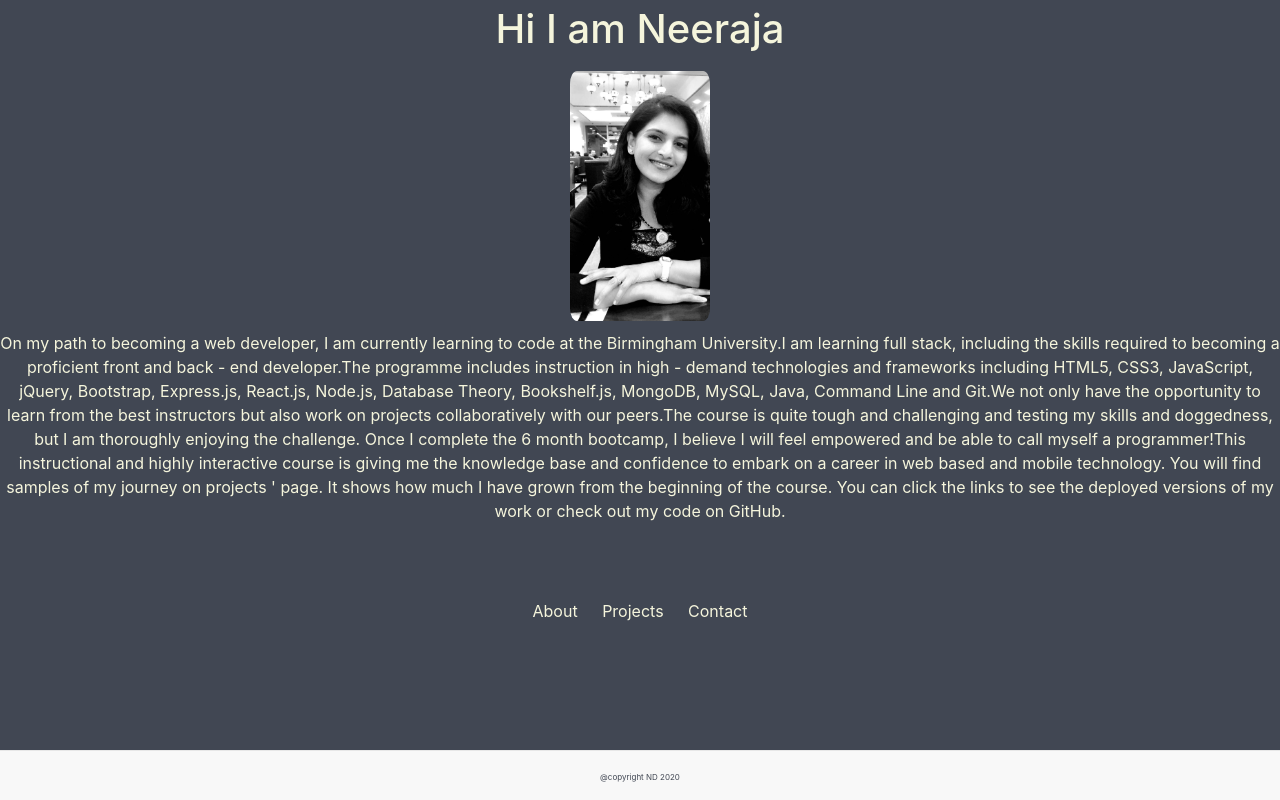
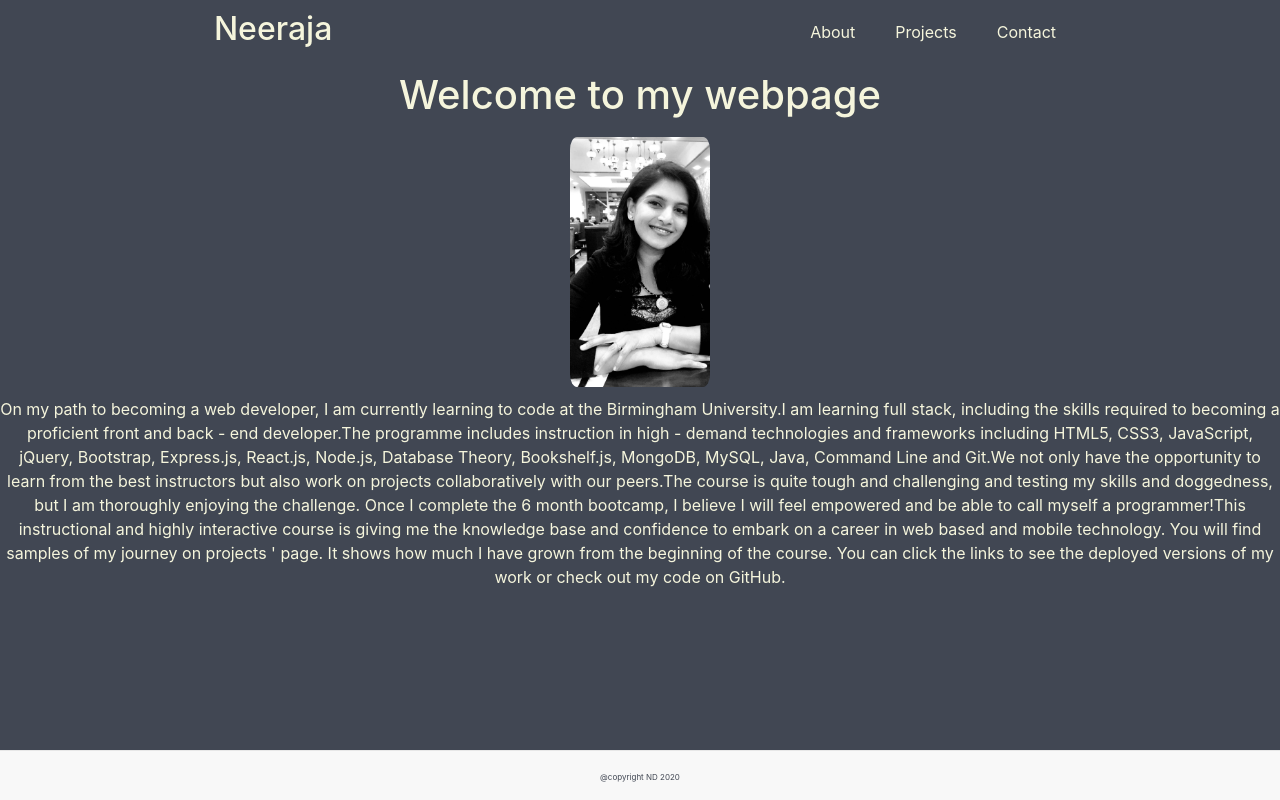
Before and after one commit to NeerajaDjea/react-portfolio, a React (Create React App) app: page / in a window 1280 px wide. Built offline with nearby package versions, Linux system fonts and the light colour scheme.

Commit message:
added header

```diff
--- a/src/App.css
+++ b/src/App.css
@@ -46,13 +46,12 @@ body {
 #link {
     text-decoration: none;
     color: beige;
-    margin: 10px;
+    margin-left: 40px;
 }
 
 #link:hover {
-    color: rgb(19, 18, 19);
     -webkit-transform: scale(2.4);
-    transform: scale(2.0);
+    transform: scale(1.5);
     -webkit-transition: 1s;
     transition: 0.5s;
 }
@@ -120,8 +119,25 @@ h1 {
     margin-top: 15px;
 }
 
-.navgation {
-    margin-top: 150px;
+.navigation-sub {
+    margin-top: 0px;
+    padding: 20px;
+    display: flex;
+    justify-content: space-evenly;
+}
+
+.header {
+    width: 100%
+}
+
+.name-title {
+    background-color: none;
+    padding: 10px;
+}
+
+.navigation {
+    display: flex;
+    justify-content: space-around;
 }
 
 
--- a/src/App.js
+++ b/src/App.js
@@ -1,43 +1,13 @@
 import React from 'react';
-// import logo from './logo.svg';
-// Import the BrowserRouter, Route and Link components
 import { BrowserRouter, Route, Link } from 'react-router-dom';
 import Projects from './components/Projects.js';
 import About from './components/About.js';
 import Contact from './components/Contact.js';
 import './App.css';
-import NavBar from './components/NavBar';
+import Home from './components/Home';
 
 function App() {
-  return (
-    <NavBar />
-
-    // <BrowserRouter>
-    //   <div className='App'>
-    //     <h1> React Portfolio </h1>
-    //     <Route exact path='/' component={About} />
-    //     <Route path='/projects' component={Projects} />
-    //     <Route path='/contacts' component={Contact} />
-
-    //     <div className='navigation'>
-    //       <div className='navigation-sub'>
-    //         <Link id='link' to='/' className='item'>
-    //           {' '}
-    //           About{' '}
-    //         </Link>
-    //         <Link id='link' to='/projects' className='item'>
-    //           {' '}
-    //           Projects{' '}
-    //         </Link>
-    //         <Link id='link' to='/contacts' className='item'>
-    //           {' '}
-    //           Contact{' '}
-    //         </Link>
-    //       </div>
-    //     </div>
-    //   </div>
-    // </BrowserRouter>
-  );
+  return <Home />;
 }
 
 export default App;
--- a/src/components/About.js
+++ b/src/components/About.js
@@ -1,12 +1,14 @@
 import React from 'react';
 import Pic from '../pic.png';
 import Footer from './Footer';
+import Header from './Header';
 
 function About() {
   return (
     <div>
       <div class='anim'>
-        <h1> Hi I am Neeraja </h1>{' '}
+        <Header />
+        <h1> Welcome to my webpage </h1>{' '}
       </div>
       <img
         style={{ height: '250px', margin: '10px', 'border-radius': '5%' }}
--- a/src/components/Contact.js
+++ b/src/components/Contact.js
@@ -1,9 +1,12 @@
 import React from 'react';
 import Footer from './Footer';
+import Header from './Header';
 
 import { Form, Button } from 'react-bootstrap';
 function Contact() {
   return (
+    <div>
+      <Header />
       <div class='main-container'>
         <form
           action='mailto:neeru.jai@gmail.com'
@@ -39,6 +42,7 @@ function Contact() {
         </form>
         <Footer />
       </div>
+    </div>
   );
 }
 
--- a/src/components/Header.js
+++ b/src/components/Header.js
@@ -0,0 +1,33 @@
+import React from 'react';
+import { BrowserRouter, Route, Link } from 'react-router-dom';
+import Projects from '../components/Projects.js';
+import About from '../components/About.js';
+import Contact from '../components/Contact.js';
+import '../App.css';
+import Home from '../components/Home';
+
+function Header() {
+  return (
+    <div>
+      <div className='navigation'>
+        <h2 class='name-title'>Neeraja</h2>
+        <div className='navigation-sub'>
+          <Link id='link' to='/' className='item'>
+            {' '}
+            About{' '}
+          </Link>
+          <Link id='link' to='/projects' className='item'>
+            {' '}
+            Projects{' '}
+          </Link>
+          <Link id='link' to='/contacts' className='item'>
+            {' '}
+            Contact{' '}
+          </Link>
+        </div>
+      </div>
+    </div>
+  );
+}
+
+export default Header;
--- /dev/null
+++ b/src/components/Home.js
@@ -0,0 +1,20 @@
+import React from 'react';
+import { BrowserRouter, Route, Link } from 'react-router-dom';
+import Projects from '../components/Projects.js';
+import About from '../components/About.js';
+import Contact from '../components/Contact.js';
+import '../App.css';
+
+function Home() {
+  return (
+    <BrowserRouter>
+      <div className='App'>
+        <Route exact path='/' component={About} />
+        <Route path='/projects' component={Projects} />
+        <Route path='/contacts' component={Contact} />
+      </div>
+    </BrowserRouter>
+  );
+}
+
+export default Home;
--- a/src/components/NavBar.js
+++ /dev/null
@@ -1,37 +0,0 @@
-import React from 'react';
-import { BrowserRouter, Route, Link } from 'react-router-dom';
-import Projects from '../components/Projects.js';
-import About from '../components/About.js';
-import Contact from '../components/Contact.js';
-import '../App.css';
-
-function NavBar() {
-  return (
-    <BrowserRouter>
-      <div className='App'>
-        <Route exact path='/' component={About} />
-        <Route path='/projects' component={Projects} />
-        <Route path='/contacts' component={Contact} />
-
-        <div className='navigation'>
-          <div className='navigation-sub'>
-            <Link id='link' to='/' className='item'>
-              {' '}
-              About{' '}
-            </Link>
-            <Link id='link' to='/projects' className='item'>
-              {' '}
-              Projects{' '}
-            </Link>
-            <Link id='link' to='/contacts' className='item'>
-              {' '}
-              Contact{' '}
-            </Link>
-          </div>
-        </div>
-      </div>
-    </BrowserRouter>
-  );
-}
-
-export default NavBar;
--- a/src/components/Projects.js
+++ b/src/components/Projects.js
@@ -5,6 +5,7 @@ import 'bootstrap/dist/css/bootstrap.min.css';
 import { CardDeck } from 'react-bootstrap';
 import '../App.css';
 import Footer from './Footer';
+import Header from './Header';
 
 export class Projects extends Component {
   state = {
@@ -14,6 +15,7 @@ export class Projects extends Component {
   render() {
     return (
       <div>
+        <Header />
         <h1> Projects </h1>
         <CardDeck>
           {this.state.ProjectData.map(Project => (
```
Lines whose indentation alone changed are shown as unchanged.
